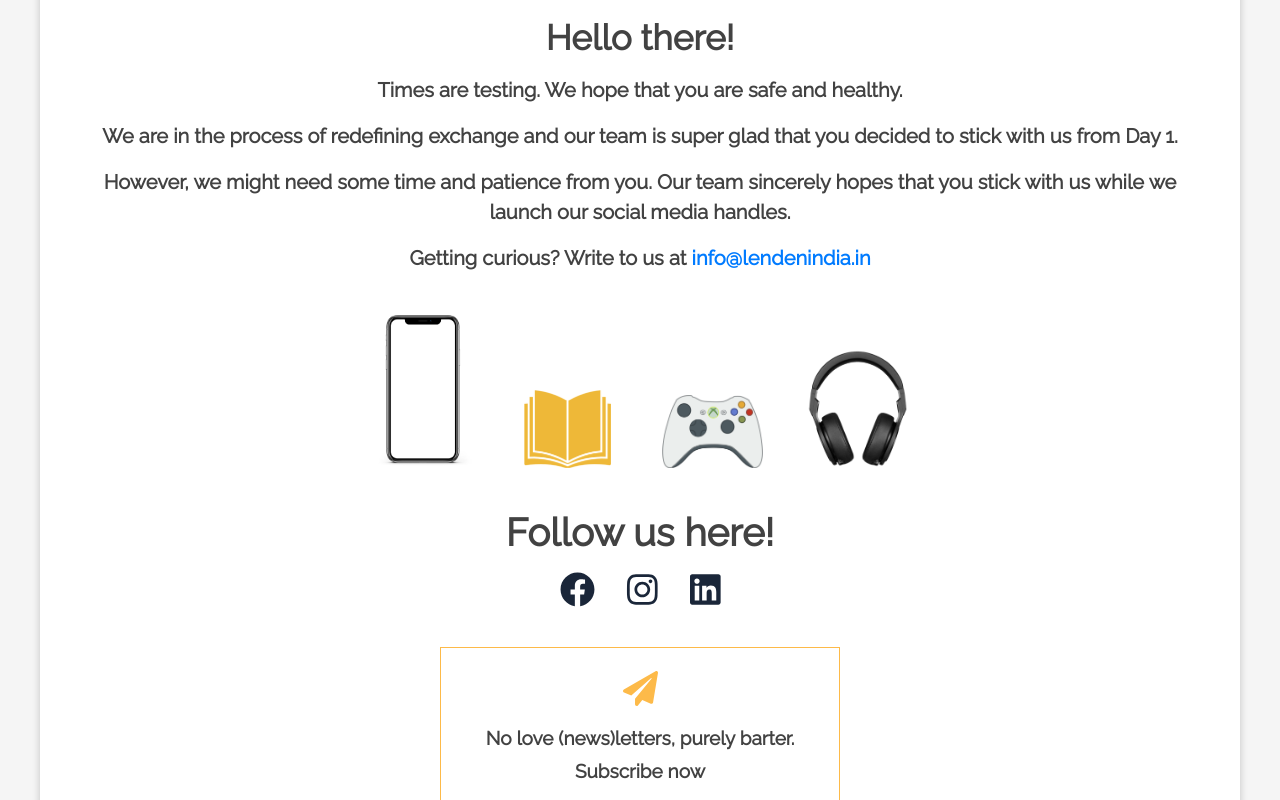
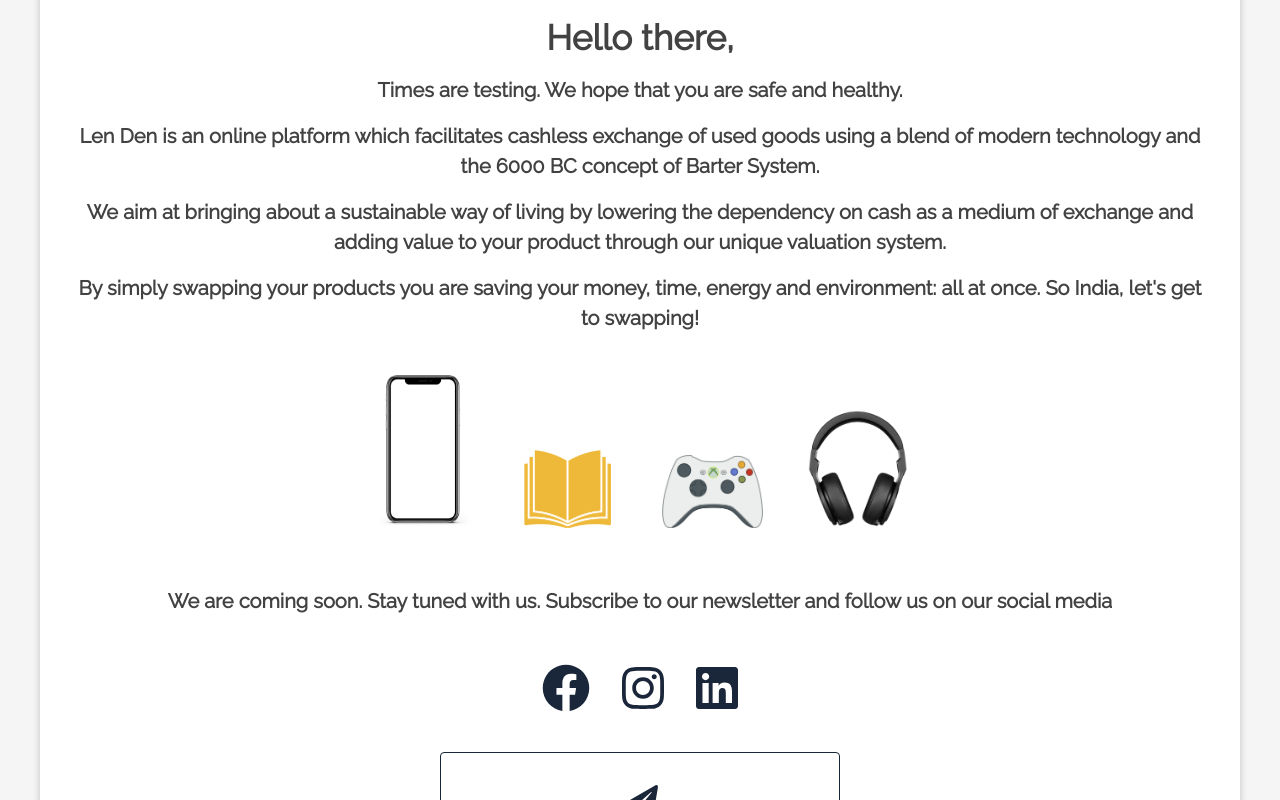
Before and after one commit to TheDemon12/LenDen-Coming-Soon, a React (Create React App) app: page / in a window 1280 px wide. Shown: the part 340-1140 px from the top of the page. Built offline with nearby package versions, Linux system fonts and the light colour scheme.

Commit message:
src: add social media icons
Signed-off-by: kartik <kartikbhalla12@gmail.com>

```diff
--- a/src/App.css
+++ b/src/App.css
@@ -77,13 +77,14 @@
 	padding: 0.75rem 1rem;
 }
 .input:focus {
-	border: none;
-	box-shadow: 0 0 0 0.2rem rgba(253, 186, 73, 0.8) !important;
+	border: none !important;
+	box-shadow: 0 0 0 0.1rem rgba(26, 38, 57, 0.4) !important;
+	outline: none !important;
 }
 
 button:focus {
 	border: none;
-	box-shadow: 0 0 0 0.2rem rgba(253, 186, 73, 0.4) !important;
+	box-shadow: none !important;
 }
 
 #error-success {
--- a/src/App.js
+++ b/src/App.js
@@ -61,6 +61,11 @@ class App extends CommonForm {
 			this.setState({ loading: false, success });
 		} catch (ex) {
 			this.setState({ loading: false });
+			if (ex.response.status === 400) {
+				this.setState({
+					error: 'You have already been subscribed!',
+				});
+			}
 		}
 	};
 
@@ -72,25 +77,39 @@ class App extends CommonForm {
 				<div className='mainBox'>
 					<div className='subBox'>
 						<Image src={`${process.env.PUBLIC_URL}/logo.png`} />
-						<h1 className='companyName'>Hello there!</h1>
+						<h1 className='companyName'>Hello there,</h1>
 						<p
 							className='comingSoon'
 							style={{ marginBottom: '2vh', marginTop: '1vh' }}>
 							Times are testing. We hope that you are safe and healthy.
 						</p>
 						<p className='comingSoon'>
+							<span style={{ fontWeight: 600 }}>Len Den</span> is an online
+							platform which facilitates cashless exchange of used goods using a
+							blend of modern technology and the 6000 BC concept of Barter
+							System.
+						</p>
+						<p className='comingSoon'>
+							We aim at bringing about a sustainable way of living by lowering
+							the dependency on cash as a medium of exchange and adding value to
+							your product through our unique valuation system.
+						</p>
+
+						<p className='comingSoon'>
+							By simply swapping your products you are saving your money, time,
+							energy and environment: all at once. So India, let's get to
+							swapping!
+						</p>
+						{/* <p className='comingSoon'>
 							We are in the process of redefining exchange and our team is super
 							glad that you decided to stick with us from Day 1.
-						</p>
-						<p className='comingSoon'>
+						</p> */}
+						{/* <p className='comingSoon'>
 							However, we might need some time and patience from you. Our team
 							sincerely hopes that you stick with us while we launch our social
 							media handles.
-						</p>
-						<p className='comingSoon'>
-							Getting curious? Write to us at{' '}
-							<a href='mailto: info@lendenindia.in'>info@lendenindia.in</a>
-						</p>
+						</p> */}
+
 						<div
 							className='timerBox'
 							style={{
@@ -152,19 +171,29 @@ class App extends CommonForm {
 								<div className='timerElementName'>Seconds</div> */}
 							</div>
 						</div>
+						<div style={{ margin: '3rem 0' }}>
+							<p className='comingSoon'>
+								We are coming soon. Stay tuned with us. Subscribe to our
+								newsletter and follow us on our social media
+							</p>
+							{/* <p className='comingSoon'>
+								<span>Getting curious? Write to us at </span>
+								<a href='mailto: info@lendenindia.in'>info@lendenindia.in</a>
+							</p> */}
+						</div>
 
 						<div
 							style={{
 								margin: '2rem 0',
 							}}>
-							<h1
+							{/* <h1
 								style={{
 									fontFamily: 'Raleway',
 									fontWeight: 800,
 									fontSize: '2.4rem',
 								}}>
 								Follow us here!
-							</h1>
+							</h1> */}
 							<div
 								style={{
 									display: 'flex',
@@ -175,54 +204,69 @@ class App extends CommonForm {
 									icon={faFacebook}
 									style={{
 										color: 'rgb(26,38,57)',
-										fontSize: '35px',
+										fontSize: '3rem',
 										margin: '0 1rem',
 										cursor: 'pointer',
 									}}
+									onClick={() =>
+										window.open('https://www.facebook.com/lendenindia01')
+									}
 								/>
 								<FontAwesomeIcon
 									icon={faInstagram}
 									style={{
 										color: 'rgb(26,38,57)',
-										fontSize: '35px',
+										fontSize: '3rem',
 										margin: '0 1rem',
 										cursor: 'pointer',
 									}}
+									onClick={() =>
+										window.open('https://www.instagram.com/lendenindia/?hl=en')
+									}
 								/>
 								<FontAwesomeIcon
 									icon={faLinkedin}
 									style={{
 										color: 'rgb(26,38,57)',
-										fontSize: '35px',
+										fontSize: '3rem',
 										margin: '0 1rem',
 										cursor: 'pointer',
 									}}
+									onClick={() =>
+										window.open(
+											'https://www.linkedin.com/company/lendenindia/?viewAsMember=true'
+										)
+									}
 								/>
 							</div>
 						</div>
 
 						<div
 							style={{
-								border: '1px solid #FDBA49',
+								border: '1px solid rgb(26,38,57)',
+								borderRadius: '4px',
 								marginTop: '6vh',
 								width: '80vw',
 								maxWidth: '400px',
-								padding: '15px 25px',
+								padding: '1.5rem 2rem        ',
 								margin: '5vh auto ',
 							}}>
 							<FontAwesomeIcon
 								icon={faPaperPlane}
 								style={{
-									color: '#FDBA49',
+									color: 'rgb(26,38,57)',
 									fontSize: '35px',
 									marginTop: '1vh',
-									marginBottom: '2vh',
+									marginBottom: '1vh',
 								}}
 							/>
-							<p className='newsletter'>
-								No love (news)letters, purely barter.
+							<p
+								className='newsletter'
+								style={{ fontSize: '16px', margin: '1rem 0' }}>
+								Want to know more about Lenden and barter? Subscribe to our
+								newsletter.
 							</p>
-							<p className='newsletter'> Subscribe now</p>
+							{/* <p className='newsletter'>Subscribe now</p> */}
 							<Form
 								style={{ maxWidth: 300, margin: 'auto' }}
 								noValidate
@@ -235,12 +279,18 @@ class App extends CommonForm {
 									variant='primary'
 									type='submit'
 									style={{
-										backgroundColor: '#FDBA49',
+										backgroundColor: 'rgb(26,38,57)',
 										border: 'none',
 									}}>
 									Subscribe
 								</Button>
 							</Form>
+						</div>
+						<div style={{ margin: '2rem 0' }}>
+							<p className='comingSoon'>
+								<span>Getting curious? Write to us at </span>
+								<a href='mailto: info@lendenindia.in'>info@lendenindia.in</a>
+							</p>
 						</div>
 					</div>
 				</div>
--- a/src/components/common/commonForm.jsx
+++ b/src/components/common/commonForm.jsx
@@ -22,7 +22,7 @@ class CommonForm extends Component {
 		return '';
 	};
 
-	handleSubmit = (e) => {
+	handleSubmit = e => {
 		e.preventDefault();
 		this.setState({
 			success: '',
@@ -80,7 +80,7 @@ class CommonForm extends Component {
 					margin: '3vh auto 3vh auto',
 				}}
 				size={50}
-				color={'#FDBA49'}
+				color={'rgb(26,38,57)'}
 				loading={this.state.loading}
 			/>
 		);
```
